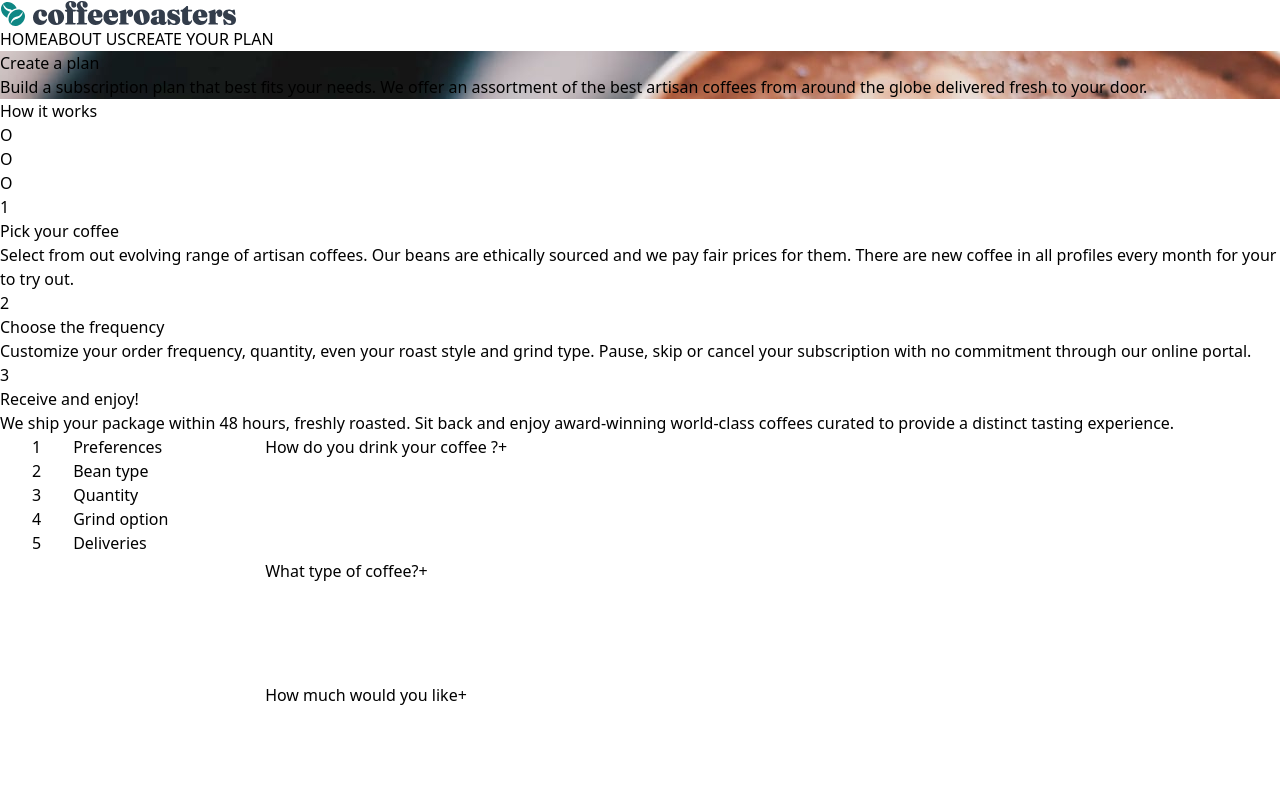
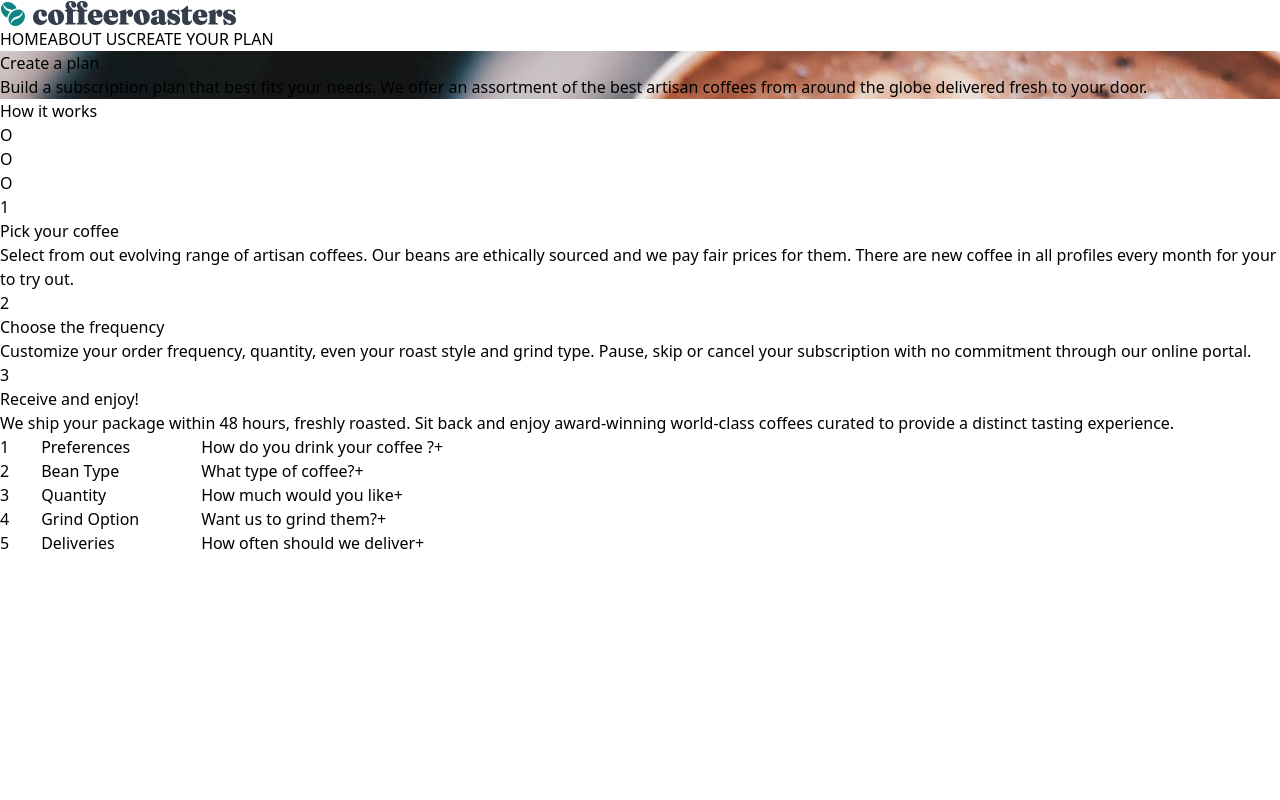
Before and after one commit to azanra/coffee-subscription, a React (Vite) app: page /plan in a window 1280 px wide. Shown: the top 800 px of the page. Built offline with nearby package versions, Linux system fonts and the light colour scheme.

Commit message:
feat: focus on to the question on index click

```diff
--- a/src/pages/components/plan/Content.tsx
+++ b/src/pages/components/plan/Content.tsx
@@ -1,21 +1,20 @@
 import { useState } from "react";
 import QuestionDropdown from "./QuestionDropdown";
-import type { IOptions } from "./TableOfContent";
+import type { ITableOfContentOption } from "./TableOfContent";
 
 interface IContent {
-  questionRef: React.RefObject<HTMLDivElement | null>;
+  id: string;
   question: string;
-  top: number;
-  options: IOptions[];
+  options: ITableOfContentOption[];
 }
 
-const Content = ({ questionRef, question, top, options }: IContent) => {
+const Content = ({ id, question, options }: IContent) => {
   const [isShown, setIsShown] = useState(false);
 
   return (
-    <div ref={questionRef} className="relative" style={{ top: `${top}px` }}>
+    <div>
       <div className="flex" onClick={() => setIsShown(!isShown)}>
-        <h1>{question}</h1>
+        <h1 id={`${id}`}>{question}</h1>
         <button>+</button>
       </div>
       {isShown && <QuestionDropdown options={options} />}
--- a/src/pages/components/plan/CustomizePlan.tsx
+++ b/src/pages/components/plan/CustomizePlan.tsx
@@ -1,11 +1,11 @@
+import Index from "./Index";
 import TableOfContent from "./TableOfContent";
 
 const CustomizePlan = () => {
   const questionList = [
     {
-      id: "Preferences",
+      id: "preferences",
       question: "How do you drink your coffee ?",
-      top: 0,
       options: [
         {
           header: "Capsule",
@@ -22,9 +22,8 @@ const CustomizePlan = () => {
       ],
     },
     {
-      id: "Bean type",
+      id: "beanType",
       question: "What type of coffee?",
-      top: 100,
       options: [
         {
           header: "Single origin",
@@ -41,9 +40,8 @@ const CustomizePlan = () => {
       ],
     },
     {
-      id: "Quantity",
+      id: "quantity",
       question: "How much would you like",
-      top: 200,
       options: [
         {
           header: "250g",
@@ -60,9 +58,8 @@ const CustomizePlan = () => {
       ],
     },
     {
-      id: "Grind option",
+      id: "grindOption",
       question: "Want us to grind them?",
-      top: 300,
       options: [
         {
           header: "Wholebean",
@@ -79,9 +76,8 @@ const CustomizePlan = () => {
       ],
     },
     {
-      id: "Deliveries",
+      id: "deliveries",
       question: "How often should we deliver",
-      top: 400,
       options: [
         {
           header: "Every week",
@@ -98,20 +94,48 @@ const CustomizePlan = () => {
       ],
     },
   ];
+
+  const indexList = [
+    {
+      id: "preferences",
+      name: "Preferences",
+    },
+    {
+      id: "beanType",
+      name: "Bean Type",
+    },
+    {
+      id: "quantity",
+      name: "Quantity",
+    },
+    {
+      id: "grindOption",
+      name: "Grind Option",
+    },
+    {
+      id: "deliveries",
+      name: "Deliveries",
+    },
+  ];
   return (
+    <div className="flex">
       <div>
-      {questionList.map((list, index) => {
+        {indexList.map((list, index) => {
           return (
-          <TableOfContent
+            <Index
               key={list.id}
+              number={index + 1}
               id={list.id}
-            number={index + 1}
-            question={list.question}
-            options={list.options}
-            top={list.top}
+              name={list.name}
             />
           );
         })}
+      </div>
+      <div>
+        {questionList.map((list) => {
+          return <TableOfContent key={list.id} list={list} />;
+        })}
+      </div>
     </div>
   );
 };
--- a/src/pages/components/plan/Index.tsx
+++ b/src/pages/components/plan/Index.tsx
@@ -1,20 +1,22 @@
 interface IIndex {
   number: number;
   id: string;
-  questionRef: React.RefObject<HTMLDivElement | null>;
+  name: string;
 }
 
-const Index = ({ number, id, questionRef }: IIndex) => {
+const Index = ({ number, id, name }: IIndex) => {
   return (
     <div className="flex gap-[32px]">
       <p>{number}</p>
       <p
         onClick={() => {
-          questionRef.current && questionRef.current.scrollIntoView();
+          document
+            .querySelector(`#${id}`)
+            ?.scrollIntoView({ behavior: "smooth" });
         }}
         className="w-[128px]"
       >
-        {id}
+        {name}
       </p>
     </div>
   );
--- a/src/pages/components/plan/QuestionDropdown.tsx
+++ b/src/pages/components/plan/QuestionDropdown.tsx
@@ -1,11 +1,11 @@
-import type { IOptions } from "./TableOfContent";
+import type { ITableOfContentOption } from "./TableOfContent";
 
 interface IQuestionDropdown {
-  options: IOptions[];
+  options: ITableOfContentOption[];
 }
 
 interface IQuestionList {
-  option: IOptions;
+  option: ITableOfContentOption;
 }
 
 const QuestionDropdown = ({ options }: IQuestionDropdown) => {
--- a/src/pages/components/plan/TableOfContent.tsx
+++ b/src/pages/components/plan/TableOfContent.tsx
@@ -1,37 +1,22 @@
-import { useRef } from "react";
-import Index from "./Index";
 import Content from "./Content";
 
 interface ITableOfContent {
-  number: number;
-  id: string;
-  options: IOptions[];
-  question: string;
-  top: number;
+  list: {
+    id: string;
+    question: string;
+    options: ITableOfContentOption[];
+  };
 }
 
-export interface IOptions {
+export interface ITableOfContentOption {
   header: string;
   body: string;
 }
 
-const TableOfContent = ({
-  options,
-  number,
-  top,
-  id,
-  question,
-}: ITableOfContent) => {
-  const questionRef = useRef<HTMLDivElement>(null);
+const TableOfContent = ({ list }: ITableOfContent) => {
   return (
     <div className="flex gap-[64px] px-8">
-      <Index number={number} id={id} questionRef={questionRef} />
-      <Content
-        questionRef={questionRef}
-        question={question}
-        top={top}
-        options={options}
-      />
+      <Content id={list.id} question={list.question} options={list.options} />
     </div>
   );
 };
```
Lines whose indentation alone changed are shown as unchanged.
